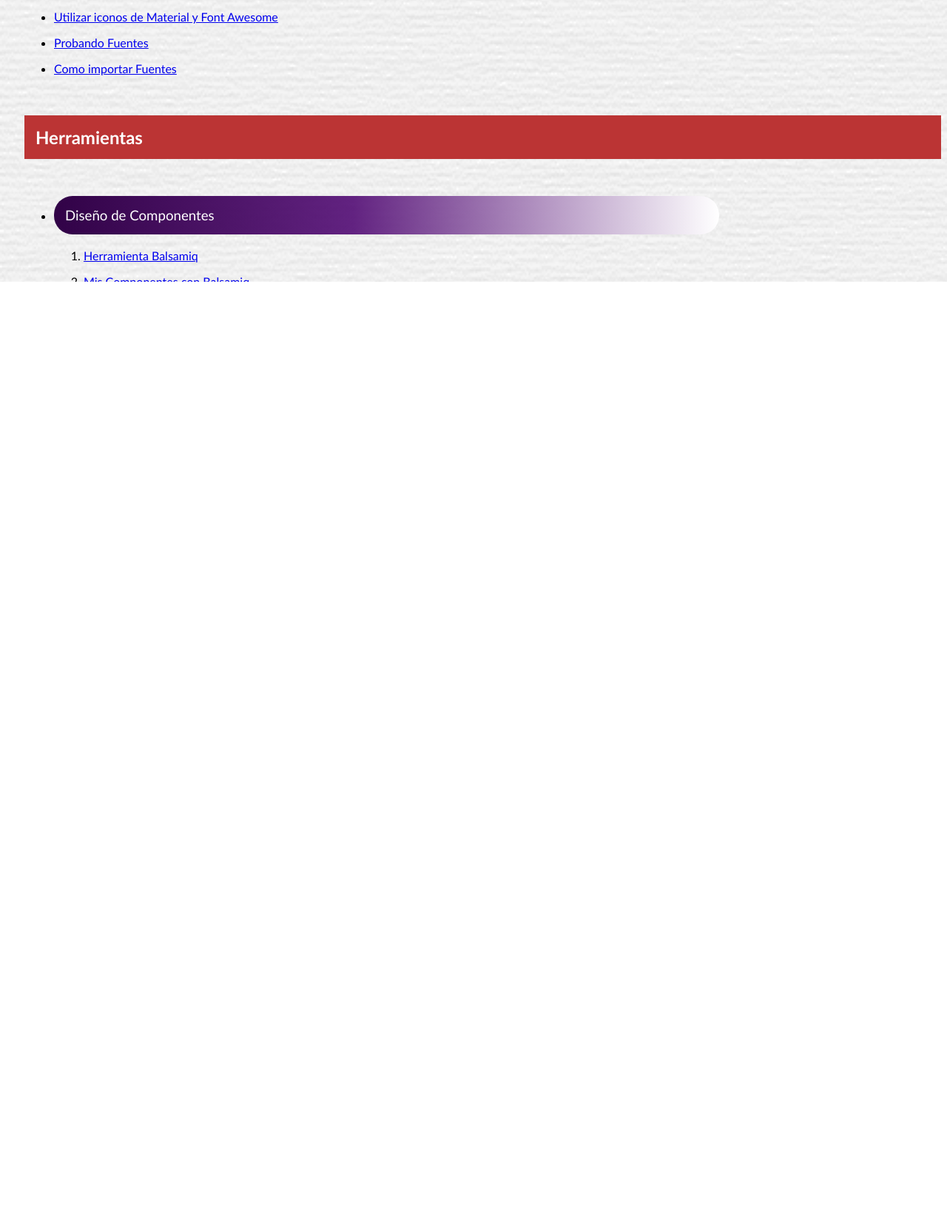
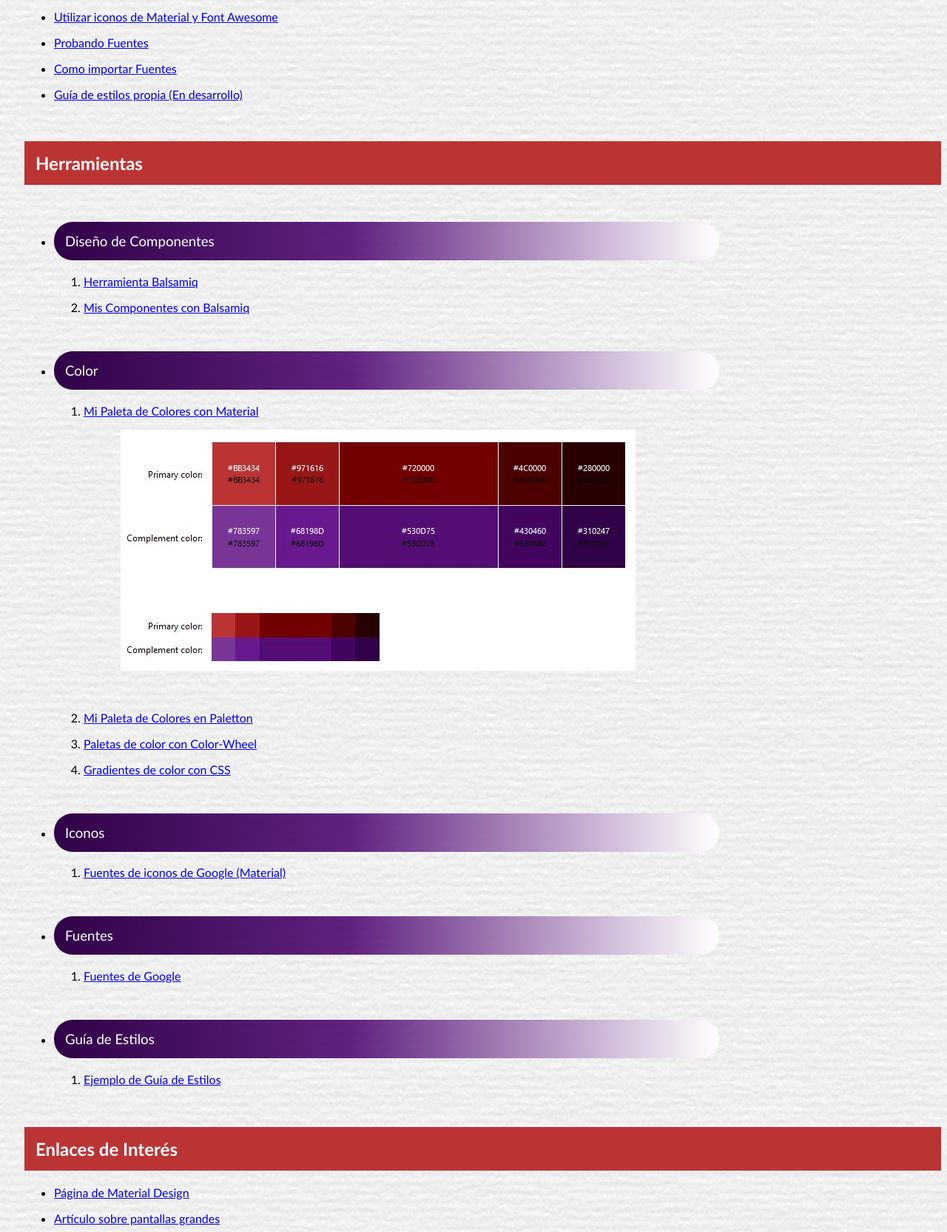
Before and after one commit to Raiserx/DAW_InterfacesWeb_PaginaWebCurso, a plain HTML site: page interfaces/tema1/tema1.html in a window 1280 px wide. Shown: the part 890-2556 px from the top of the page at 74% size. Drawn offline with Linux system fonts and the light colour scheme.

Commit message:
Update guia de estilos

```diff
--- a/interfaces/tema1/tema1.html
+++ b/interfaces/tema1/tema1.html
@@ -78,6 +78,9 @@
             <p>
                 <li><a href="./fuentes/fuentes2.html">Como importar Fuentes</a></li>
             </p>
+            <p>
+                <li><a href="./../../documentacion/guia_de_estilos_teatro_alejandro_yague.pdf">Guía de estilos propia (En desarrollo)</a></li>
+            </p>
         </ul>
 
         <br>
@@ -130,6 +133,14 @@
                         <li><a href="https://fonts.google.com/">Fuentes de Google</a></li>
                     </p>
                 </ol>
+
+            <li><p class="subt">Guía de Estilos</p></li>
+
+                <ol>
+                    <p>
+                        <li><a href="./../../documentacion/guia_estilos_upv.pdf">Ejemplo de Guía de Estilos</a></li>
+                    </p>
+                </ol>
         </ul>
         <br>
         <h2>Enlaces de Interés</h2>
```
Also changed, not shown: 2 other files.
